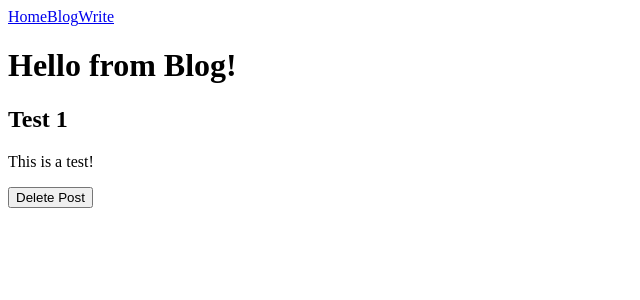
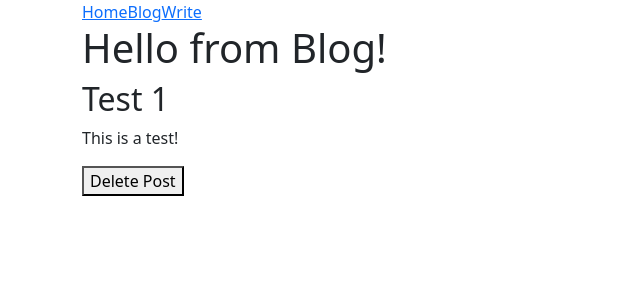
Before and after one commit to andrewjpwalters/react-final-project, a React (Create React App) app: page /blog in a window 1280 px wide. Shown: the top 300 px of the page, without its empty margins (0-640 px from the left). Built offline with nearby package versions, Linux system fonts and the light colour scheme; data requests are answered from the project's data file.

Commit message:
import Vanilla Bootstrap styling to all components and wrap App.js in RBS container

```diff
--- a/src/App.js
+++ b/src/App.js
@@ -1,13 +1,15 @@
 import React from 'react';
 import { Route, Switch } from "react-router-dom";
-import NavBar from './NavBar.js'
-import Home from './Home'
-import Blog from './Blog'
-import Write from './Write'
+import NavBar from './NavBar.js';
+import Home from './Home';
+import Blog from './Blog';
+import Write from './Write';
+import { Container } from 'react-bootstrap';
+import 'bootstrap/dist/css/bootstrap.min.css';
 
 function App() {
   return (
-    <div>
+    <Container>
       <NavBar />
       <Switch>
         <Route exact path="/blog">
@@ -23,7 +25,7 @@ function App() {
           <h1>404 NOT FOUND</h1>
         </Route>
       </Switch>
-    </div>
+    </Container>
   );
 }
 
--- a/src/Blog.js
+++ b/src/Blog.js
@@ -1,5 +1,6 @@
 import React, { useState, useEffect } from "react";
 import BlogPost from "./BlogPost";
+import 'bootstrap/dist/css/bootstrap.min.css'
 
 
 function Blog() {
--- a/src/BlogPost.js
+++ b/src/BlogPost.js
@@ -1,4 +1,5 @@
 import React from "react";
+import 'bootstrap/dist/css/bootstrap.min.css'
 
 function BlogPost({ title, id, content, onDeletePost }) {
 
--- a/src/Home.js
+++ b/src/Home.js
@@ -1,4 +1,5 @@
 import React from "react";
+import 'bootstrap/dist/css/bootstrap.min.css'
 
 function Home() {
     return (
--- a/src/NavBar.js
+++ b/src/NavBar.js
@@ -1,5 +1,6 @@
 import React from "react";
 import { NavLink } from "react-router-dom";
+import 'bootstrap/dist/css/bootstrap.min.css'
 
 function NavBar() {
     return (
--- a/src/Write.js
+++ b/src/Write.js
@@ -1,5 +1,6 @@
 import React, { useState } from 'react';
 import { useHistory } from "react-router-dom";
+import 'bootstrap/dist/css/bootstrap.min.css'
 
 function Write() {
     const history = useHistory();
--- a/src/index.js
+++ b/src/index.js
@@ -2,6 +2,7 @@ import React from 'react';
 import ReactDOM from 'react-dom/client';
 import { BrowserRouter } from 'react-router-dom';
 import App from './App';
+import 'bootstrap/dist/css/bootstrap.min.css'
 
 const root = ReactDOM.createRoot(document.getElementById('root'));
 root.render(
```
